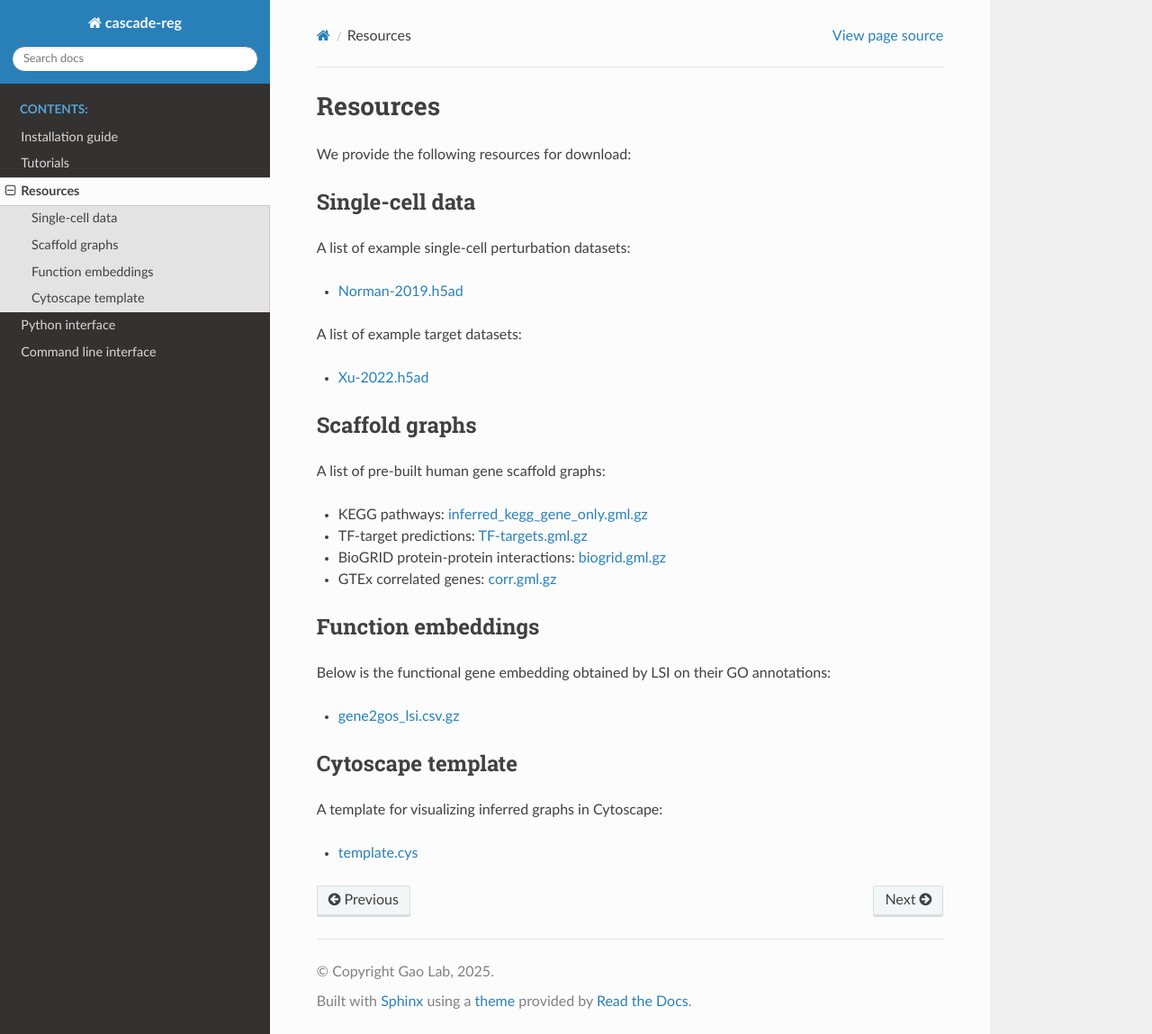
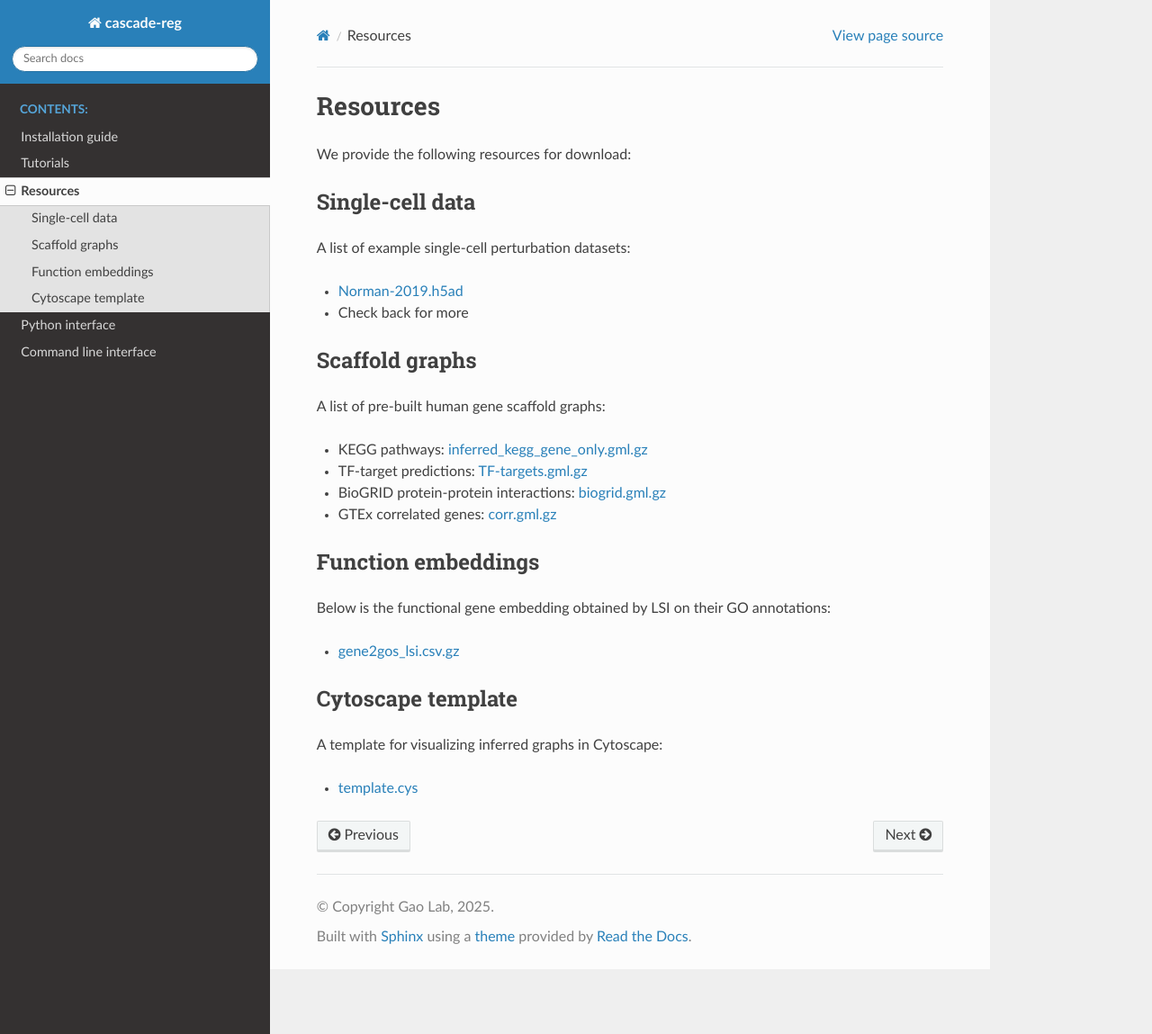
Before and after one commit to gao-lab/CASCADE, a Sphinx documentation site: the page built from docs/resources.rst, in a window 1280 px wide and 1149 px high. Shown: the whole window at 90% size. Built offline with Sphinx 7.4.7 and the Read the Docs theme 3.1.0, drawn with Linux system fonts in a browser that asks for light colours.

Commit message:
Minor changes

```diff
--- a/docs/resources.rst
+++ b/docs/resources.rst
@@ -9,10 +9,7 @@ Single-cell data
 A list of example single-cell perturbation datasets:
 
 - `Norman-2019.h5ad <http://ftp.cbi.pku.edu.cn/pub/cascade-download/Norman-2019.h5ad>`_
-
-A list of example target datasets:
-
-- `Xu-2022.h5ad <http://ftp.cbi.pku.edu.cn/pub/cascade-download/Xu-2022.h5ad>`_
+- Check back for more
 
 Scaffold graphs
 ---------------
```
Also changed, not shown: README.md (+1 -0 lines).
